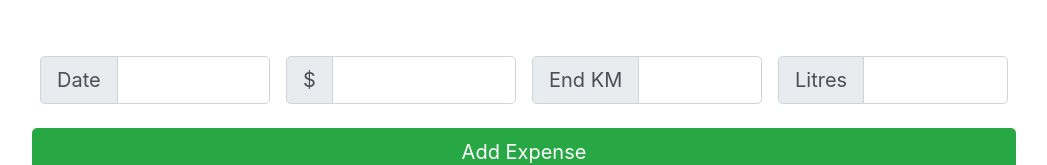
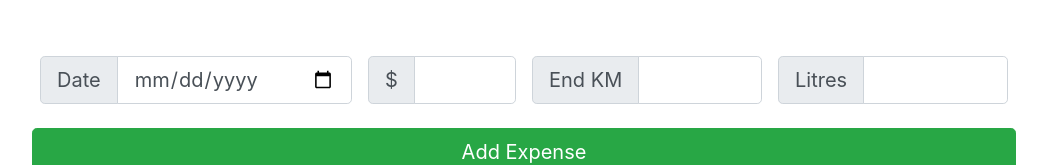
Before and after one commit to kugak/gas-tracker-react, a React (Create React App) app in the folder client/: page / in a window 1280 px wide. Shown: the top 165 px of the page, without its empty margins (116-1163 px from the left). Built offline with nearby package versions, Linux system fonts and the light colour scheme; no server answers; the HTML template or start-up script is replaced by a standard one.

Commit message:
updated form

```diff
--- a/client/src/components/layout/InputForm.js
+++ b/client/src/components/layout/InputForm.js
@@ -1,11 +1,11 @@
-import React, { Component, Fragment, useState } from 'react';
-import axios from 'axios';
+import React, { Component, Fragment, useState } from "react";
+import axios from "axios";
 const InputForm = () => {
   const [formData, setFromData] = useState({
-    date: '',
-    amount: '',
-    litres: '',
-    endkm: ''
+    date: "",
+    amount: "",
+    litres: "",
+    endkm: ""
   });
 
   // Destructure
@@ -27,11 +27,11 @@ const InputForm = () => {
     try {
       const config = {
         headers: {
-          'Content-Type': 'application/json'
+          "Content-Type": "application/json"
         }
       };
       const body = JSON.stringify(newRecord);
-      const res = await axios.post('/api/tracker', body, config);
+      const res = await axios.post("/api/tracker", body, config);
       console.log(res.data);
     } catch (err) {
       console.error(err.response.data);
@@ -40,20 +40,20 @@ const InputForm = () => {
 
   return (
     <Fragment>
-      <form onSubmit={e => onSubmit(e)} className='form'>
-        <div className='row m-5'>
+      <form onSubmit={e => onSubmit(e)} className="form">
+        <div className="row m-5">
           {/* Date */}
-          <div className='col-sm p-2'>
-            <div className='input-group input-group-lg'>
-              <div className='input-group-prepend'>
-                <span className='input-group-text' id='inputGroup-sizing-lg'>
+          <div className="col-md-4 p-2">
+            <div className="input-group input-group-lg">
+              <div className="input-group-prepend">
+                <span className="input-group-text" id="inputGroup-sizing-lg">
                   Date
                 </span>
               </div>
               <input
-                type='text'
-                className='form-control'
-                name='date'
+                type="date"
+                className="form-control"
+                name="date"
                 value={date}
                 onChange={e => onChange(e)}
                 required
@@ -62,64 +62,64 @@ const InputForm = () => {
           </div>
 
           {/* Amount */}
-          <div className='col-sm p-2'>
-            <div className='input-group input-group-lg'>
-              <div className='input-group-prepend'>
-                <span className='input-group-text'>$</span>
+          <div className="col-md-2 p-2">
+            <div className="input-group input-group-lg">
+              <div className="input-group-prepend">
+                <span className="input-group-text">$</span>
               </div>
               <input
-                type='number'
+                type="number"
                 value={amount}
                 onChange={e => onChange(e)}
-                step='0.01'
-                className='form-control'
-                name='amount'
+                step="0.01"
+                className="form-control"
+                name="amount"
                 required
               />
             </div>
           </div>
 
           {/* End KM */}
-          <div className='col-sm p-2'>
-            <div className='input-group input-group-lg'>
-              <div className='input-group-prepend'>
-                <span className='input-group-text' id='inputGroup-sizing-lg'>
+          <div className="col-sm p-2">
+            <div className="input-group input-group-lg">
+              <div className="input-group-prepend">
+                <span className="input-group-text" id="inputGroup-sizing-lg">
                   End KM
                 </span>
               </div>
               <input
-                type='number'
+                type="number"
                 value={endkm}
                 onChange={e => onChange(e)}
-                className='form-control'
-                name='endkm'
+                className="form-control"
+                name="endkm"
                 required
               />
             </div>
           </div>
 
           {/* Litres */}
-          <div className='col-sm p-2'>
-            <div className='input-group input-group-lg'>
-              <div className='input-group-prepend'>
-                <span className='input-group-text' id='inputGroup-sizing-lg'>
+          <div className="col-sm p-2">
+            <div className="input-group input-group-lg">
+              <div className="input-group-prepend">
+                <span className="input-group-text" id="inputGroup-sizing-lg">
                   Litres
                 </span>
               </div>
               <input
-                type='number'
+                type="number"
                 value={litres}
                 onChange={e => onChange(e)}
-                className='form-control'
-                name='litres'
+                className="form-control"
+                name="litres"
                 required
               />
             </div>
           </div>
 
           <button
-            type='submit'
-            className='btn btn-success btn-lg btn-block mt-3'
+            type="submit"
+            className="btn btn-success btn-lg btn-block mt-3"
           >
             Add Expense
           </button>
--- a/client/src/context.js
+++ b/client/src/context.js
@@ -15,17 +15,8 @@ export class Provider extends Component {
     axios
       .get("/api/tracker")
       .then(res => {
-        // console.log(res.data);
         const record_list_arr = res.data;
-        // console.log(record_list_arr);
-        // {
-        //   this.res.data.map(({ amount, endkm, litres }) => console.log(amount));
-        // }
 
-        // var arr = record_list_arr.map(amount => ({
-        //   amount: record_list_arr[amount]
-        // }));
-        // console.log(arr);
         var amount_sum = 0;
         var litres_sum = 0;
         var km_max = 0;
@@ -36,23 +27,20 @@ export class Provider extends Component {
         const month = date.getMonth();
 
         for (var i = 0; i < record_list_arr.length; i++) {
-          // console.log(record_list_arr[i]['amount']);
           amount_sum += record_list_arr[i]["amount"];
           litres_sum += record_list_arr[i]["litres"];
           curr_date = new Date(record_list_arr[i]["date"]);
-          // console.log(month + 1);
-          // console.log(curr_date.getMonth());
+
           if (curr_date.getMonth() === month) {
             month_km_arr.push(record_list_arr[i]["endkm"]);
           }
         }
-        var month_km = month_km_arr[month_km_arr.length - 1] - month_km_arr[0];
+        var month_km = month_km_arr[0] - month_km_arr[month_km_arr.length - 1];
+
+        // var month_km = Math.max(month_km_arr) - Math.min(month_km_arr);
+        console.log(month_km_arr);
         console.log(month_km);
 
-        // console.log("min " + month_min);
-        // console.log("max " + month_max);
-        // console.log(amount_sum);
-        // console.log('sum ' + sum);
         this.setState({
           record_list: res.data,
           amount_sum,
```
Also changed, not shown: 1 other file (tests, documents, lock files or other folders).
